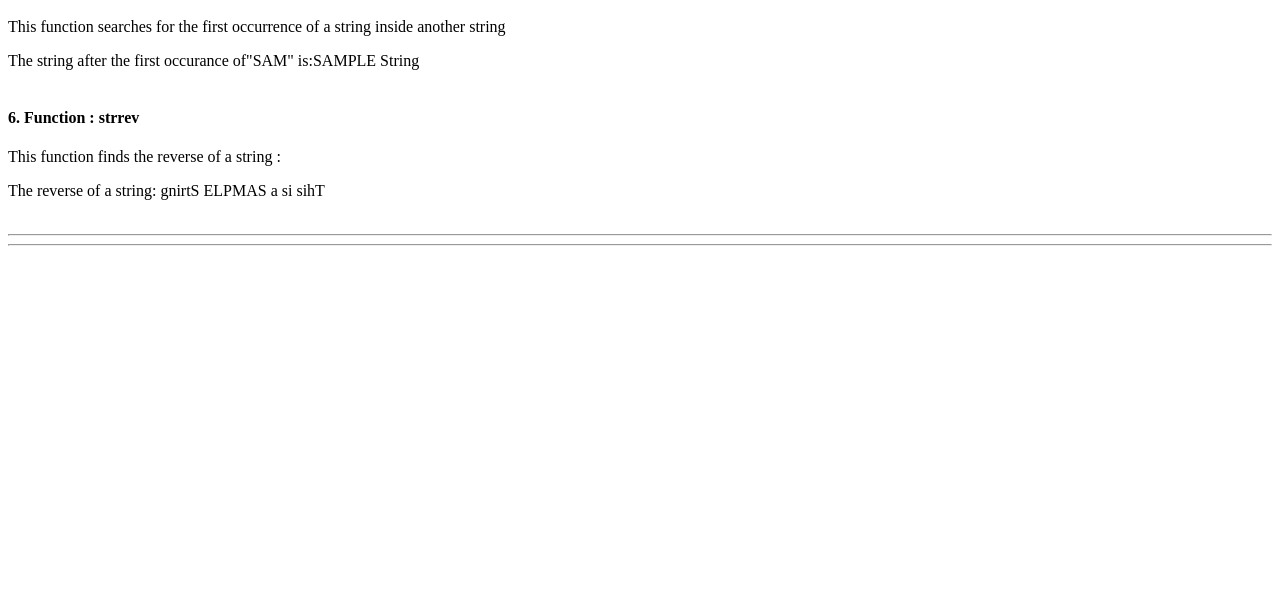
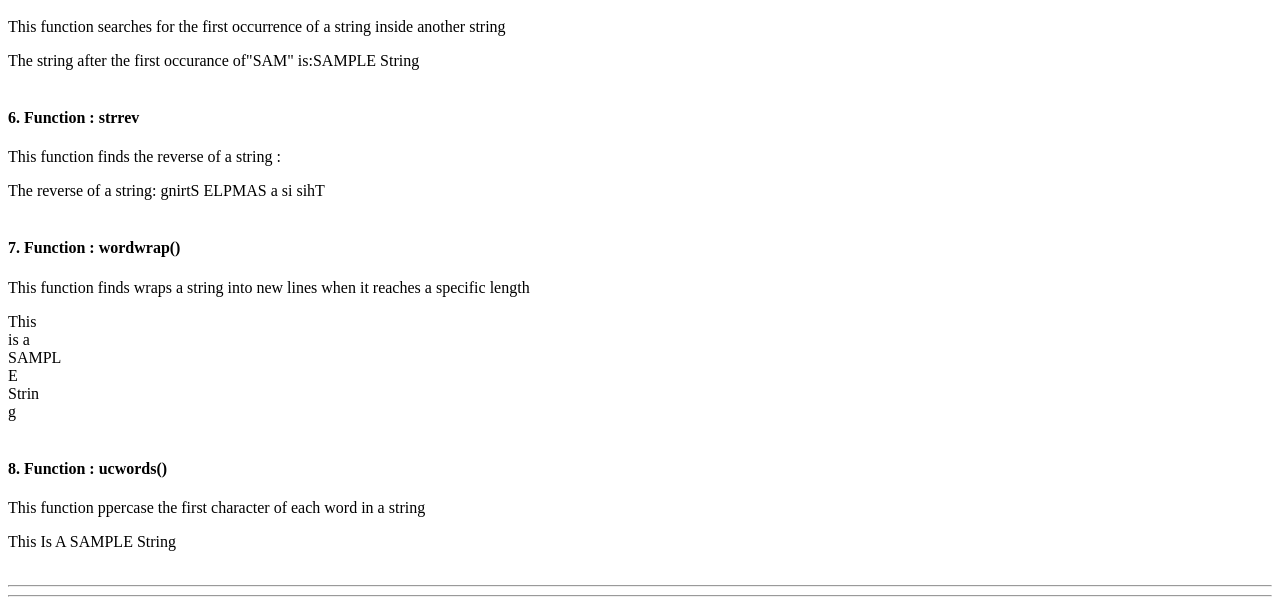
Before and after one commit to sachinmathewjose/homework3-stringarray, a PHP site: page / in a window 1280 px wide. Shown: the part 2087-2692 px from the top of the page. Before the commit the page ends 2333 px from the top, so only its background shows below. Run offline with PHP 8.4, Linux system fonts and the light colour scheme.

Commit message:
added function 17 and 18

```diff
--- a/index.php
+++ b/index.php
@@ -111,6 +111,8 @@ class main {
 		$this->similarString();
 		$this->strString();
 		$this->strrevString();
+		$this->wordwrapString();
+		$this->ucwordString();
 		echo "<hr><hr>";
 	}
 
@@ -158,6 +160,20 @@ class main {
 		echo "<br><br>";
 	}
 
+	public function wordwrapString() {
+		echo "<h4>7. Function :<b> wordwrap()</b></h4>";
+		echo "<p>This function finds wraps a string into new lines when it reaches a specific length<p>";
+		echo wordwrap($this->sampleString,5,"<br>\n",TRUE);
+		echo "<br><br>";
+	}
+
+	public function ucwordString() {
+		echo "<h4>8. Function :<b> ucwords()</b></h4>";
+		echo "<p>This function ppercase the first character of each word in a string<p>";
+		echo ucwords($this->sampleString);
+		echo "<br><br>";
+	}
+
 	public function pString() {
 		echo "<h4>2. Function :<b> similar_text()</b></h4>";
 		echo "<p>This function finds the<p>";
```
